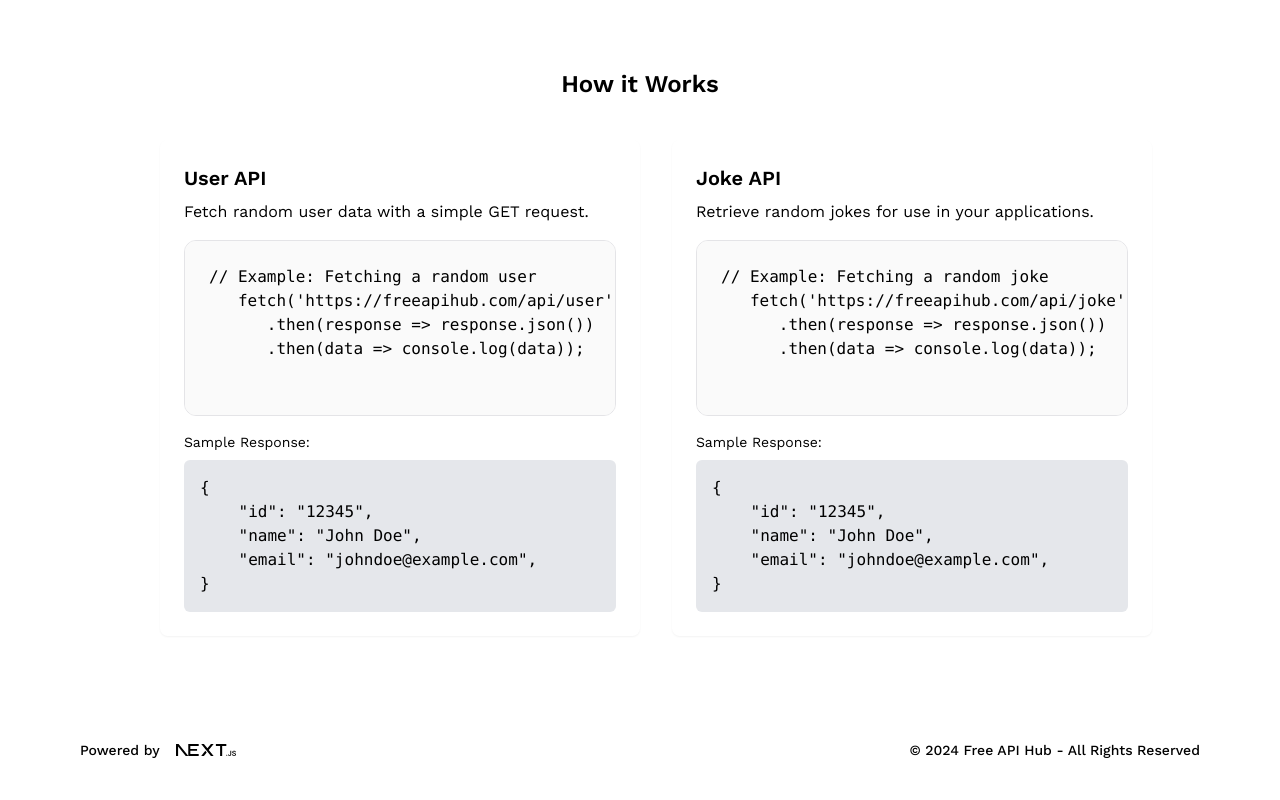
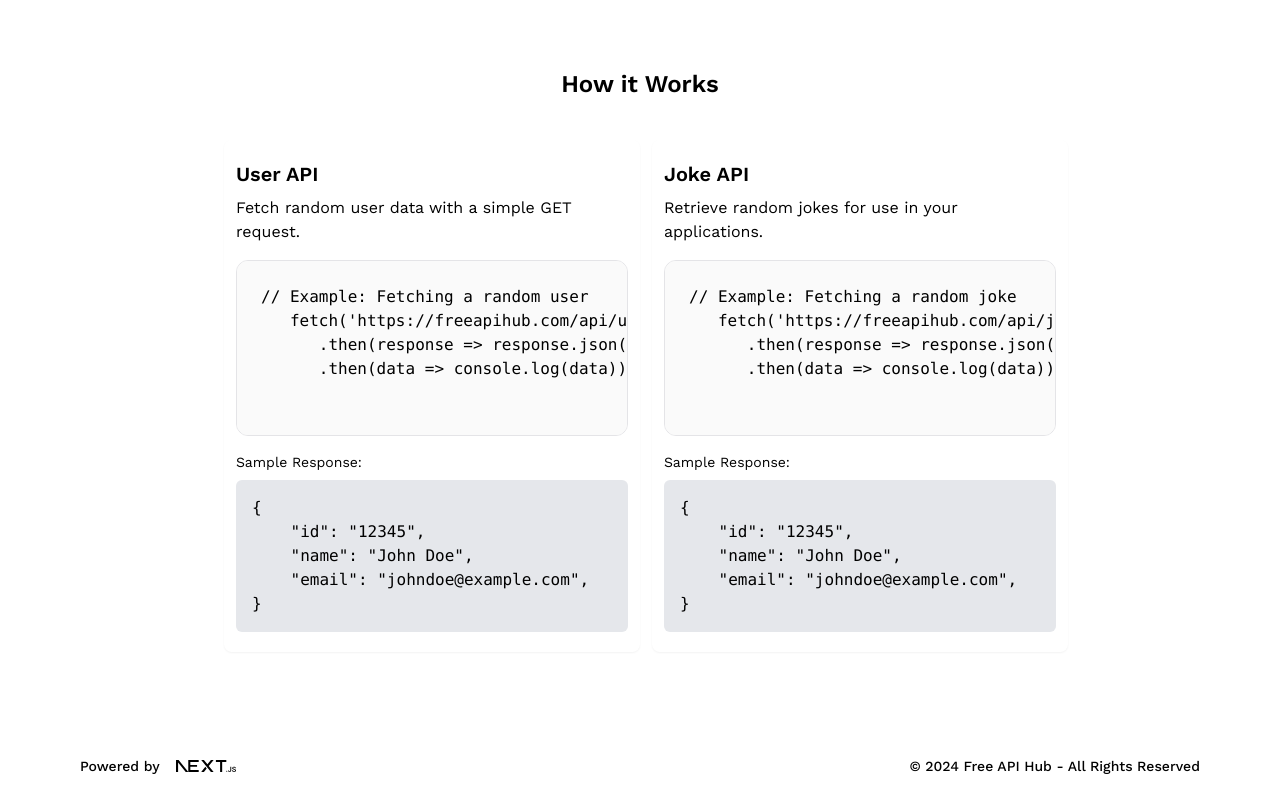
Before and after one commit to rehan-adi/FreeApiHub, a Next.js app in the folder apps/freeapihub-docs/: page / in a window 1280 px wide. Shown: the part 2070-2870 px from the top of the page. Built offline with nearby package versions, Linux system fonts and the light colour scheme.

Commit message:
style: Adjust padding and gap in API Usage Example

```diff
--- a/apps/freeapihub-docs/app/page.tsx
+++ b/apps/freeapihub-docs/app/page.tsx
@@ -204,9 +204,9 @@ export default function Home() {
         <h2 className="text-2xl font-semibold text-center mb-10">
           How it Works
         </h2>
-        <div className="flex flex-col md:flex-row justify-between items-center md:gap-8 md:px-40 w-full">
+        <div className="flex flex-col md:flex-row justify-between items-center md:gap-3 md:px-56 w-full">
           {/* API Usage Example: User API */}
-          <div className="md:mb-8 mb-6 md:p-6 p-4 shadow-sm md:w-1/2 w-full rounded-lg">
+          <div className="md:mb-8 mb-6 md:px-3 md:py-5 p-4 shadow-sm md:w-1/2 w-full rounded-lg">
             <h3 className="text-xl font-semibold mb-2">User API</h3>
             <p className="mb-4">
               Fetch random user data with a simple GET request.
@@ -233,7 +233,7 @@ export default function Home() {
           </div>
 
           {/* API Usage Example: Joke API */}
-          <div className="mb-8 md:p-6 p-4 shadow-sm md:w-1/2 w-full rounded-lg">
+          <div className="mb-8 md:px-3 md:py-5 p-4 shadow-sm md:w-1/2 w-full rounded-lg">
             <h3 className="text-xl font-semibold mb-2">Joke API</h3>
             <p className="mb-4">
               Retrieve random jokes for use in your applications.
```
